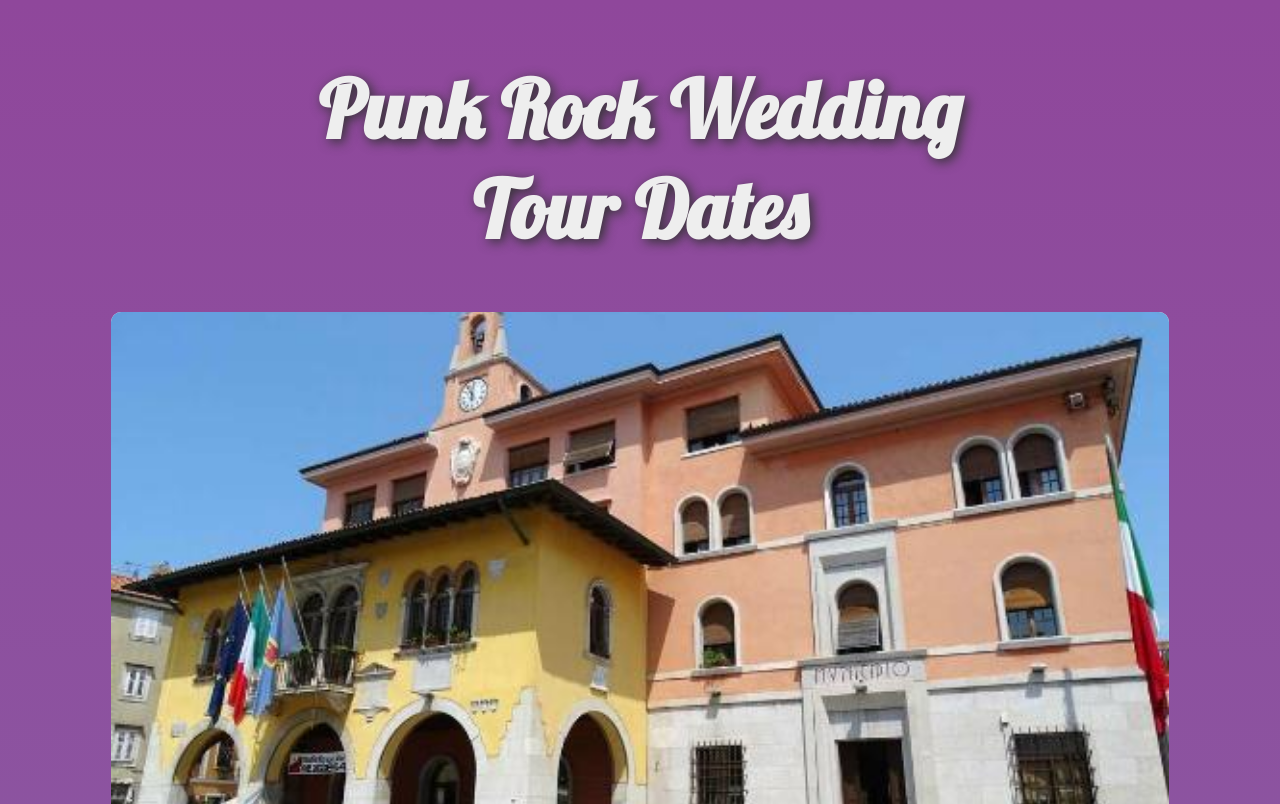
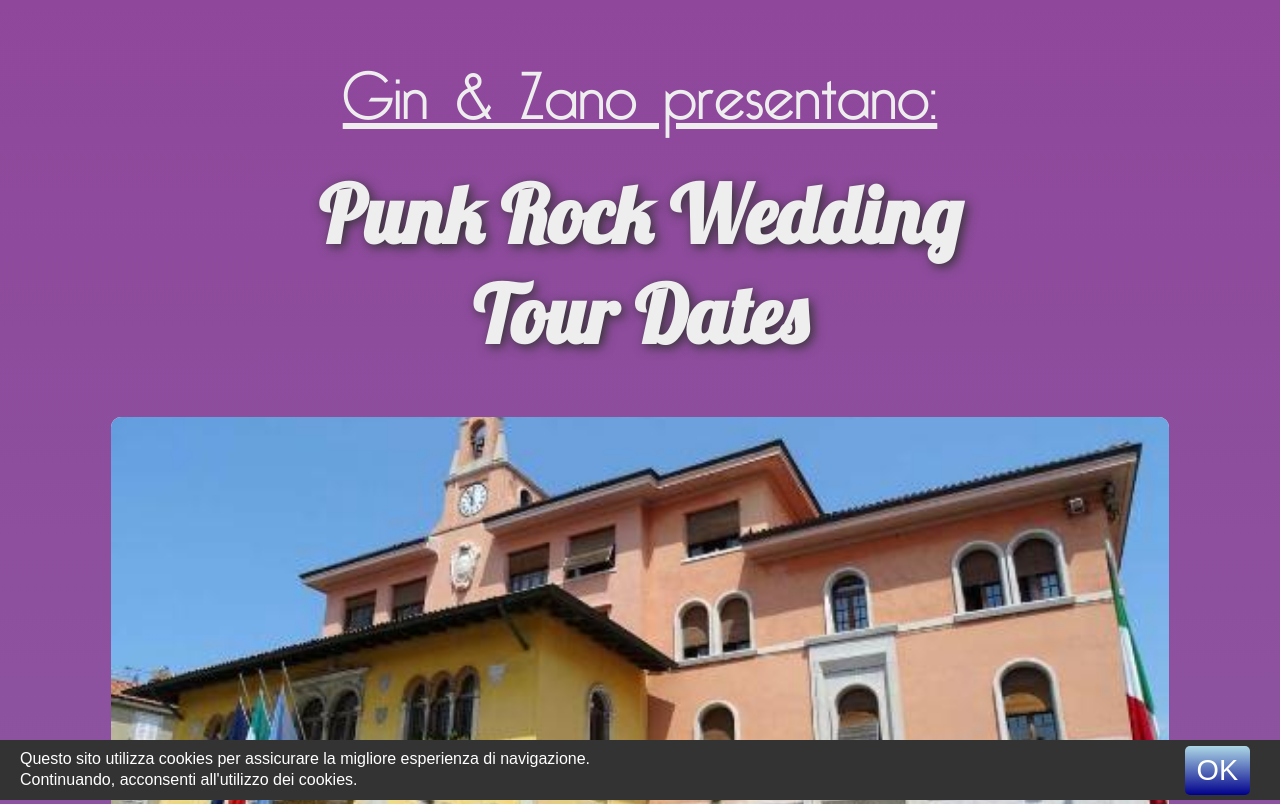
Before and after one commit to punkrockwedding/tourdates, a plain HTML site: page index.html in a window 1280 px wide. Shown: the top 804 px of the page. Drawn offline with nearby package versions, Linux system fonts and the light colour scheme.

Commit message:
added pretitle and cookie policy notice

```diff
--- a/index.css
+++ b/index.css
@@ -28,6 +28,38 @@ h1 {
   border-radius: 0 0 10px 10px;
 }
 
+.banner {
+  position: fixed;
+  display: flex;
+  justify-content: center;
+  bottom: 0;
+  width: 100%;
+  height: 60px;
+  background-color: #333;
+  color: white;
+}
+
+.banner span {
+  align-self: center;
+  font-size: 1em;
+  line-height: 1.3em;
+  flex: 20;
+  margin: 5px 20px;
+}
+
+.banner a {
+  flex: 1;
+  margin-right: 30px;
+  font-size: 1.8em;
+  border-radius: 5px;
+  background: linear-gradient(lightblue, darkblue);
+  color: white;
+  align-self: center;
+  text-align: center;
+  text-decoration: none;
+  padding: 8px 4px;
+}
+
 .container {
   display: grid;
   grid-template-columns: 1fr 10fr 1fr;
@@ -38,6 +70,15 @@ h1 {
   grid-column: 2;
   display: flex;
   justify-content: center;
+}
+
+.pretitle {
+  font-family: bellerose, sans-serif;
+  font-size: 66px;
+  grid-column: 1 / -1;
+  color: #EEE;
+  margin-bottom: -50px;
+  text-decoration: underline;
 }
 
 .title {
@@ -175,6 +216,7 @@ h1 {
   color: #EEE;
   justify-content: center;
   margin: -5px;
+  padding-bottom: 50px;
 }
 
 
@@ -190,6 +232,11 @@ h1 {
 
   h1 {
     font-size: 3.2em;
+  }
+
+  .pretitle {
+    font-size: 2em;
+    margin-bottom: -30px;
   }
 
   .card-title, .overlay-card-title, .card-hor-title, .card-short-descr{
@@ -217,7 +264,7 @@ h1 {
 
 @media screen and (max-width: 544px) {
   h1 {
-    font-size: 3em;
+    font-size: 2.4em;
   }
 
   .card {
@@ -237,4 +284,13 @@ h1 {
     font-size: 22px;
     padding: 0 10px 0 10px;
   }
+
+  .banner span {
+    font-size: 0.7em;
+  }
+
+  .banner a {
+    margin-right: 10px;
+    font-size: 1.4em;
+  }
 }
--- a/index.html
+++ b/index.html
@@ -16,6 +16,18 @@
     <style>
     </style>
 
+    <script src="https://ajax.googleapis.com/ajax/libs/jquery/3.3.1/jquery.min.js"></script>
+
+    <script>
+      $(document).ready(function(){
+        $("#cn-ok").click(function(){
+          $("#cookie-notice").css("display", "none");
+          return false;   //to prevent href from redirecting to #
+        });
+      });
+    </script>
+
+
     <!-- Global site tag (gtag.js) - Google Analytics -->
     <script async src="https://www.googletagmanager.com/gtag/js?id=UA-117965750-1"></script>
     <script>
@@ -28,7 +40,10 @@
   </head>
 
   <body>
+
     <div class="container">
+
+      <div class="pretitle">Gin & Zano presentano:</div>
       <div class="title"><h1>Punk Rock Wedding<br />Tour Dates</h1></div>
 
       <div class="card">
@@ -116,6 +131,13 @@
       </div>
     </div>
 
+    <div class="banner" id="cookie-notice">
+      <span>
+        Questo sito utilizza cookies per assicurare la migliore esperienza di navigazione. <br />
+        Continuando, acconsenti all'utilizzo dei cookies.
+      </span>
+      <a id="cn-ok" href="#">OK</a>
+    </div>
 
   </body>
 
```
